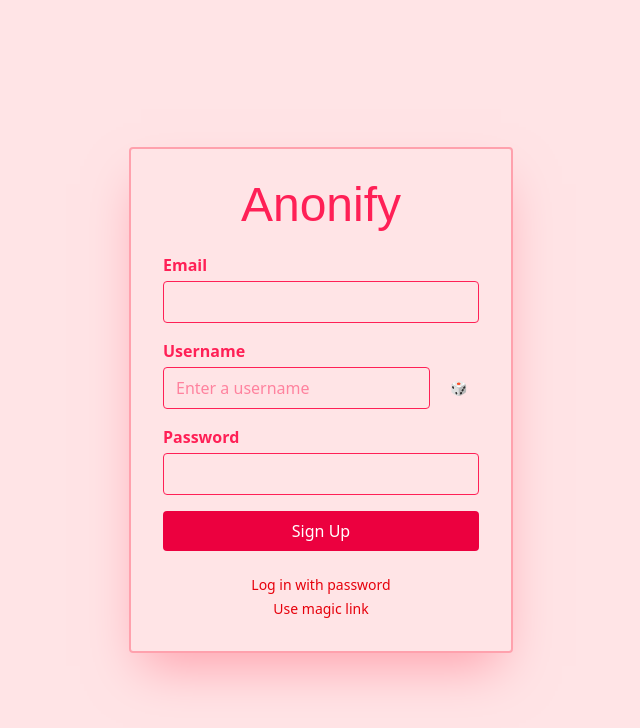
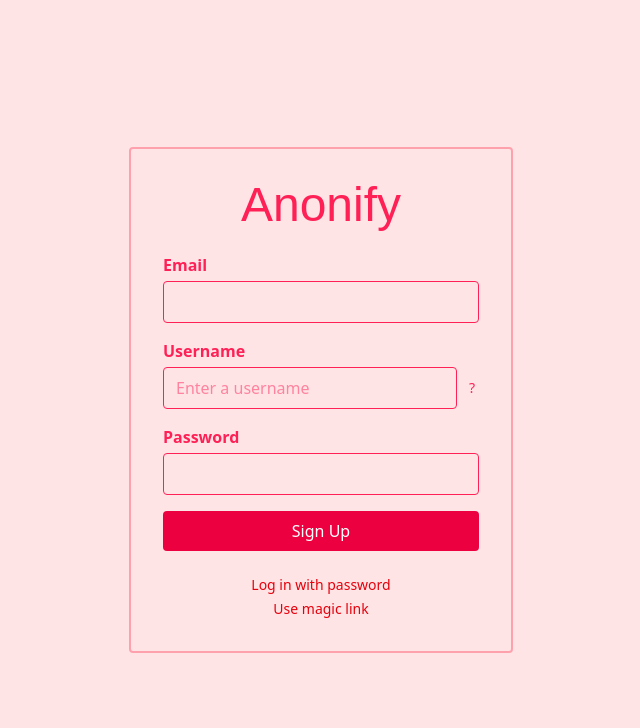
Before and after one commit to nareshkarthigeyan/anonify, a Next.js app: page /login in a window 1280 px wide. Shown: the top 728 px of the page, without its empty margins (319-959 px from the left). Built offline with nearby package versions, Linux system fonts and the light colour scheme; no server answers; a web font is replaced by a local one.

Commit message:
login page change

```diff
--- a/src/app/components/Login.js
+++ b/src/app/components/Login.js
@@ -167,7 +167,7 @@ export default function AuthPage() {
 
   return (
     <div className="flex justify-center items-center h-screen bg-rose-100">
-      <div className="w-full max-w-sm bg-white-200 border-2 border-rose-300 shadow-2xl  hover:cursor-pointer p-8 rounded shadow-rose-300 hover:shadow-rose-300">
+      <div className="w-full max-w-sm bg-white-200 border-2 border-rose-300  hover:cursor-pointer p-8 rounded shadow-rose-300 hover:shadow-2xl hover:shadow-rose-300">
         <h1
           className={`text-5xl text-rose-500 font-bold mb-6 text-center ${chicle.className}`}
         >
@@ -206,10 +206,10 @@ export default function AuthPage() {
                   <button
                     type="button"
                     onClick={() => setUsername(generateRandomUsername())}
-                    className="text-sm pr-3 pl-3 hover:cursor-pointer hover:bg-rose-200 rounded-md"
+                    className="text-sm pr-1 pl-1 hover:cursor-pointer"
                     title="Suggest a username"
                   >
-                    🎲
+                    ?
                   </button>
                 </div>
               </div>
```
